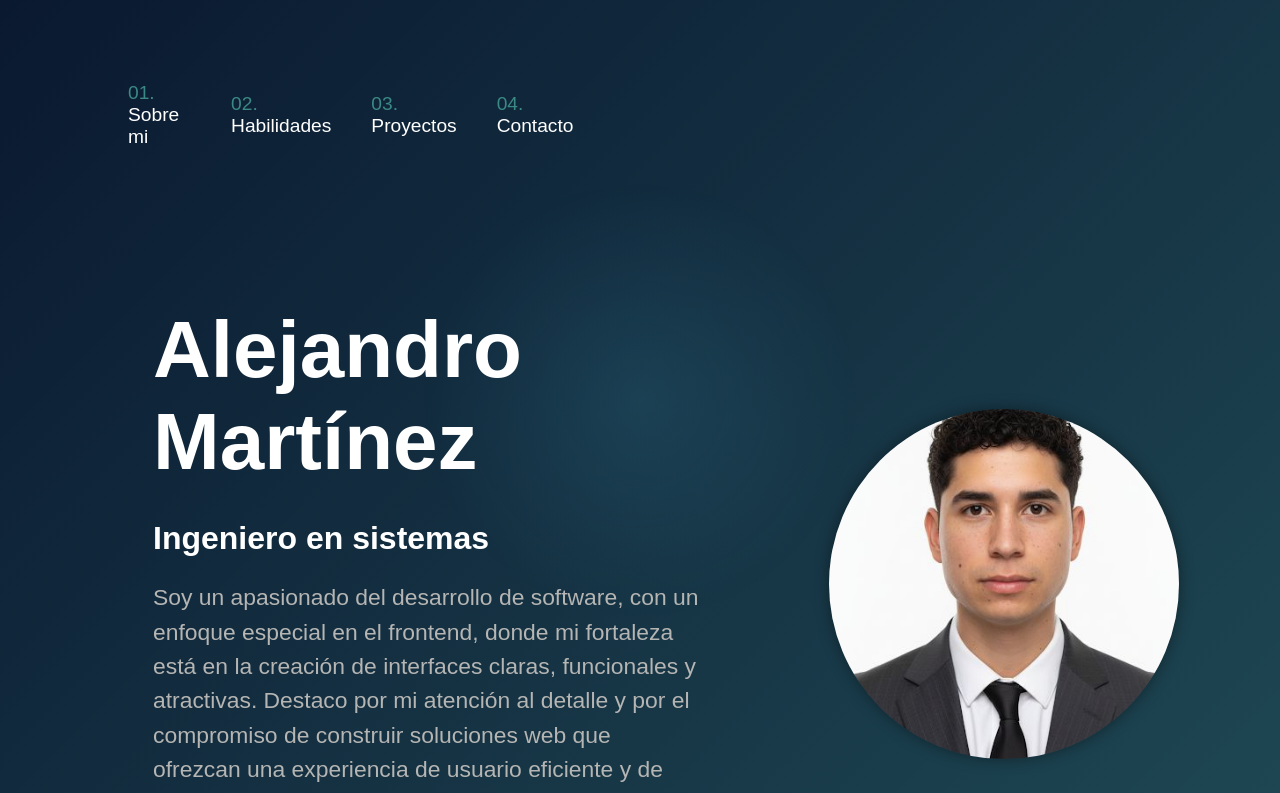
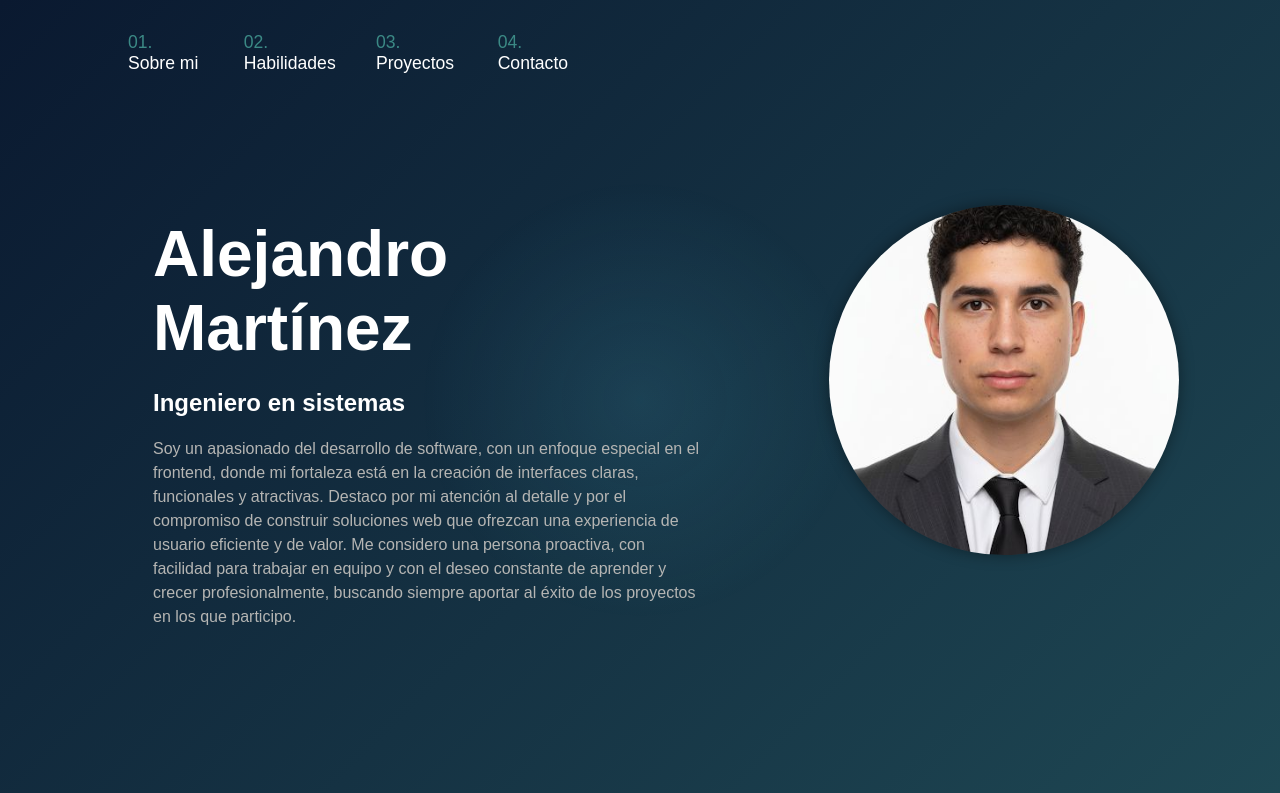
Before and after one commit to aljosama23/porpro, a React (Create React App) app: page / in a window 1280 px wide. Shown: the top 793 px of the page. Built offline with nearby package versions, Linux system fonts and the light colour scheme.

Commit message:
diseño x2

```diff
--- a/src/App.js
+++ b/src/App.js
@@ -5,7 +5,7 @@ import Proyectos from "./componentes/Proyectos";
 import Contacto from "./componentes/Contacto";
 import Habilidades from "./componentes/Habilidades";
 import Cursor from "./componentes/Cursor";
-import Reconecta from "./componentes/Reconecta"; // 👈 tu nueva página
+import Reconecta from "./componentes/Reconecta";
 import Prosene from "./componentes/Prosene";
 import SdM from "./componentes/SdM";
 
--- a/src/componentes/Habilidades.js
+++ b/src/componentes/Habilidades.js
@@ -31,7 +31,6 @@ function Habilidades() {
         alignItems: "center",
         //background: "#181818",
         padding: "40px 0",
-        margin: "40px"
       }}
     >
 
--- a/src/componentes/Header.js
+++ b/src/componentes/Header.js
@@ -14,7 +14,6 @@ function Header() {
         alignItems: "center",
         justifyContent: "flex-start",
         height: "100vh",
-         margin: "50px 0",
         padding: "0 3% 0 10%",
         color: "white"
       }}
@@ -56,19 +55,19 @@ function Header() {
           onClick={() => setMenuAbierto(!menuAbierto)}
 
         >
-          <a href="#home" className="header-link" style={{ textDecoration: "none", fontSize: "1.2rem" }}>
+          <a href="#home" className="header-link" style={{ textDecoration: "none", fontSize: "1.1rem" }}>
             <span style={{ color: "#3B8985" }}>01.</span>
             <span style={{ color: "white" }}> Sobre mi</span>
           </a>
-          <a href="#habilidades" className="header-link" style={{ textDecoration: "none", fontSize: "1.2rem" }}>
+          <a href="#habilidades" className="header-link" style={{ textDecoration: "none", fontSize: "1.1rem" }}>
             <span style={{ color: "#3B8985" }}>02.</span>
             <span style={{ color: "white" }}> Habilidades</span>
           </a>
-          <a href="#proyectos" className="header-link" style={{ textDecoration: "none", fontSize: "1.2rem" }}>
+          <a href="#proyectos" className="header-link" style={{ textDecoration: "none", fontSize: "1.1rem" }}>
             <span style={{ color: "#3B8985" }}>03.</span>
             <span style={{ color: "white" }}> Proyectos</span>
           </a>
-          <a href="#contacto" className="header-link" style={{ textDecoration: "none", fontSize: "1.2rem" }}>
+          <a href="#contacto" className="header-link" style={{ textDecoration: "none", fontSize: "1.1rem" }}>
             <span style={{ color: "#3B8985" }}>04.</span>
             <span style={{ color: "white" }}> Contacto</span>
           </a>
@@ -98,9 +97,9 @@ function Header() {
             marginTop: "50px"
           }}
         >
-          <h1 style={{ fontSize: "5rem", marginBottom: "20px" }}>Alejandro Martínez</h1>
-          <h3 style={{ fontSize: "2rem", marginBottom: "20px" }}>Ingeniero en sistemas</h3>
-          <p style={{ fontSize: "1.43rem", lineHeight: "1.5", color: "#B5B5B3" }}>
+          <h1 style={{ fontSize: "4rem", marginBottom: "20px" }}>Alejandro Martínez</h1>
+          <h3 style={{ fontSize: "1.5rem", marginBottom: "20px" }}>Ingeniero en sistemas</h3>
+          <p style={{ fontSize: "1rem", lineHeight: "1.5", color: "#B5B5B3" }}>
             Soy un apasionado del desarrollo de software, con un enfoque especial en el frontend,
             donde mi fortaleza está en la creación de interfaces claras, funcionales y atractivas.
             Destaco por mi atención al detalle y por el compromiso de construir soluciones web que ofrezcan
```
